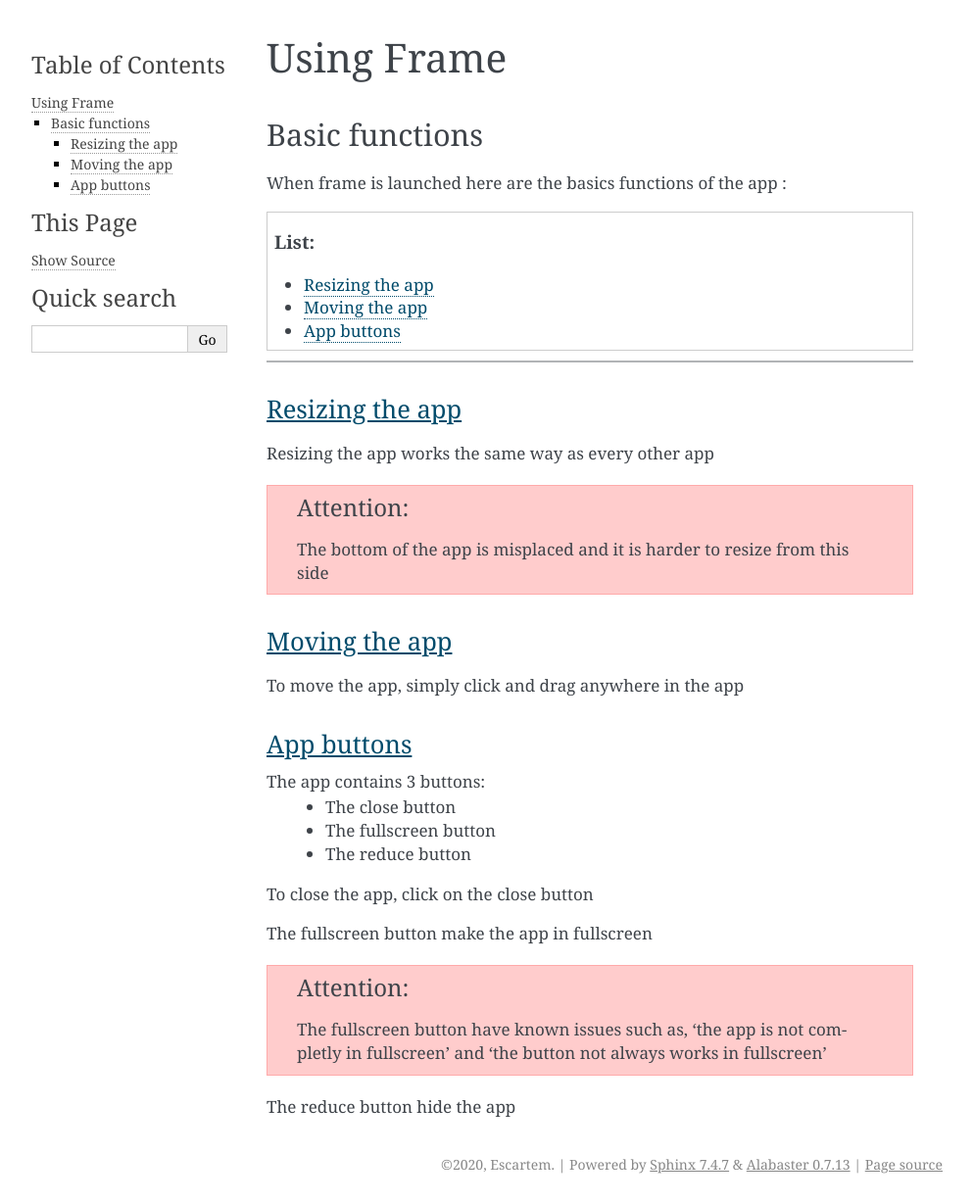
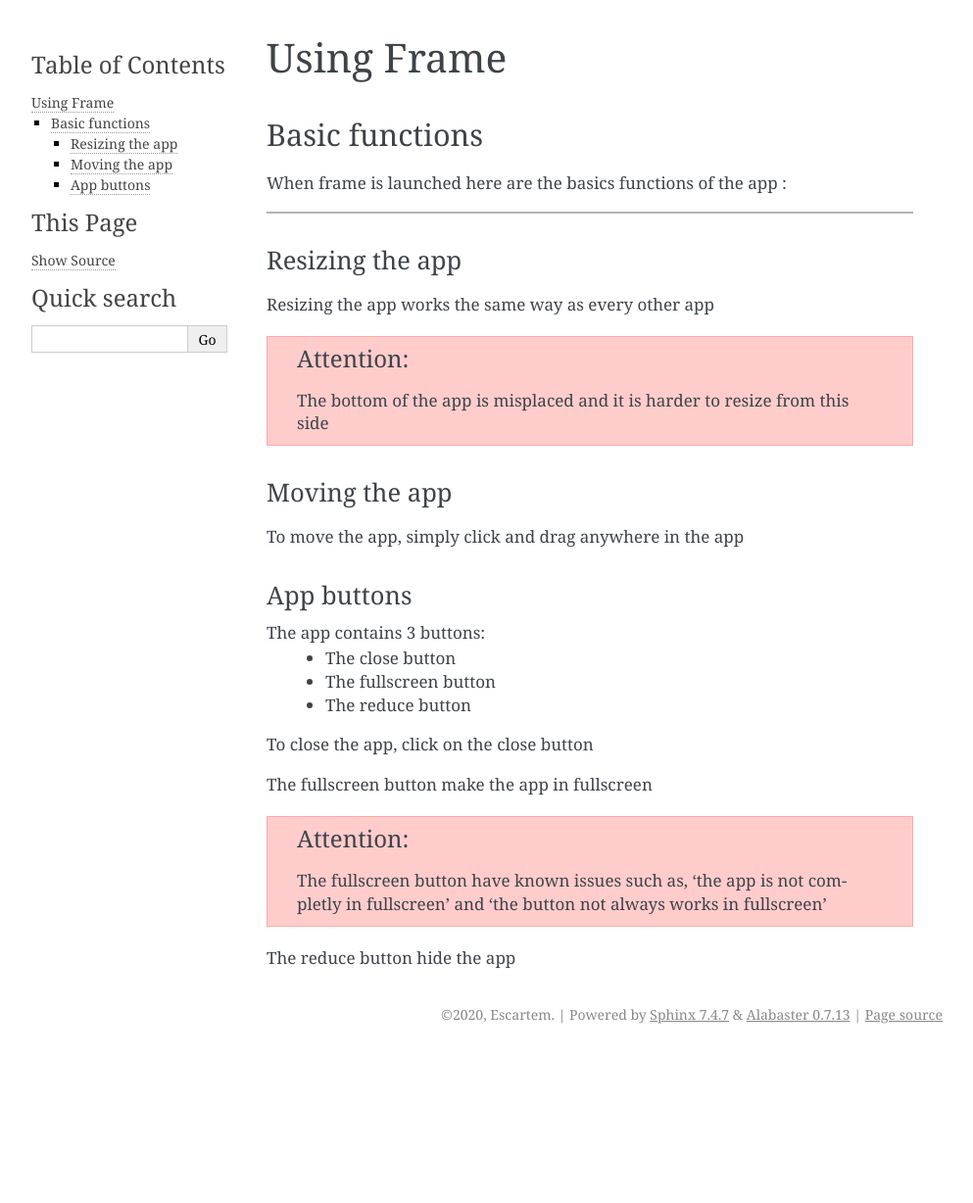
Before and after one commit to Escartem/Frame, a Sphinx documentation site: the page built from app/docs/using_app.rst, in a window 1280 px wide. Shown: the whole page at 98% size, without its empty margins (148-1141 px from the left). Built offline with Sphinx 7.4.7, drawn with Linux system fonts in a browser that asks for light colours; after the commit the page ends 1075 px from its top, so only the background shows below that.

Commit message:
[docs] updated using_app.rst

```diff
--- a/app/docs/using_app.rst
+++ b/app/docs/using_app.rst
@@ -7,9 +7,6 @@ Basic functions
 ---------------
 
 When frame is launched here are the basics functions of the app :
-
-.. contents:: List:
-	:local:
 
 ----
 
```
